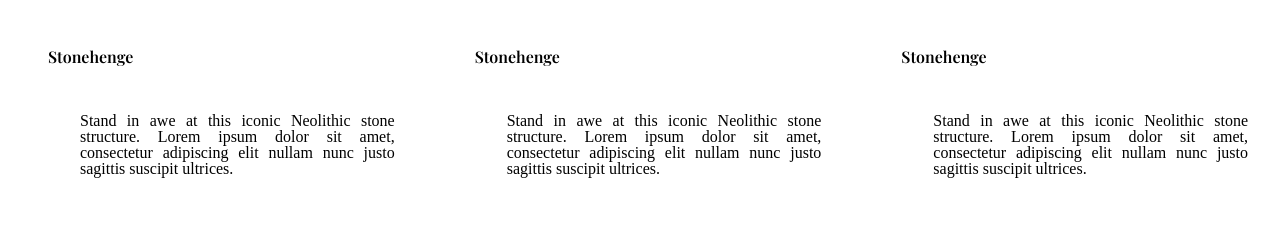
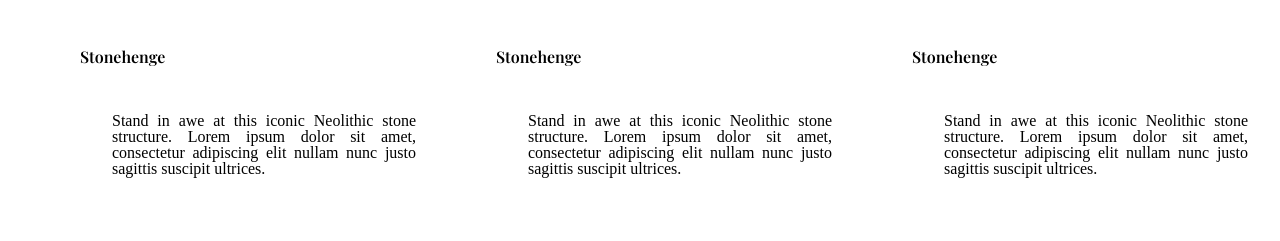
Before and after one commit to oRodrigoBorges/Projeto-Integrador-Univesp-II, a Flask app: page / in a window 1280 px wide. Shown: the part 1877-2118 px from the top of the page. Run offline with Flask 3, Linux system fonts and the light colour scheme; some web fonts are replaced.

Commit message:
Update index.css
Ajuste de margens

```diff
--- a/static/css/index.css
+++ b/static/css/index.css
@@ -134,6 +134,7 @@
     display: flex;
     align-items: center;
     justify-content: center;
+    margin-left: 2em;
 }
 
 .divContainerArtigo02Locais {
```
